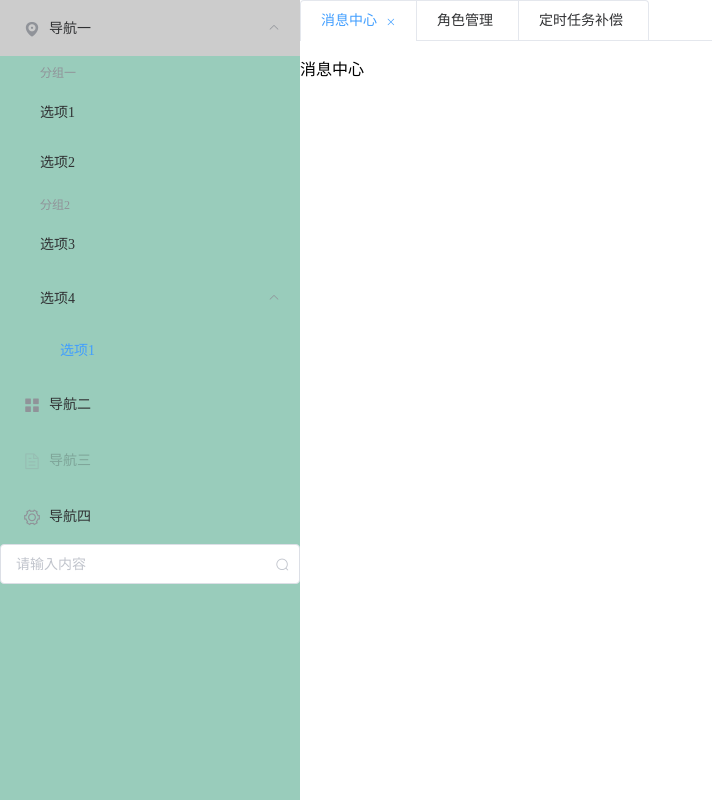
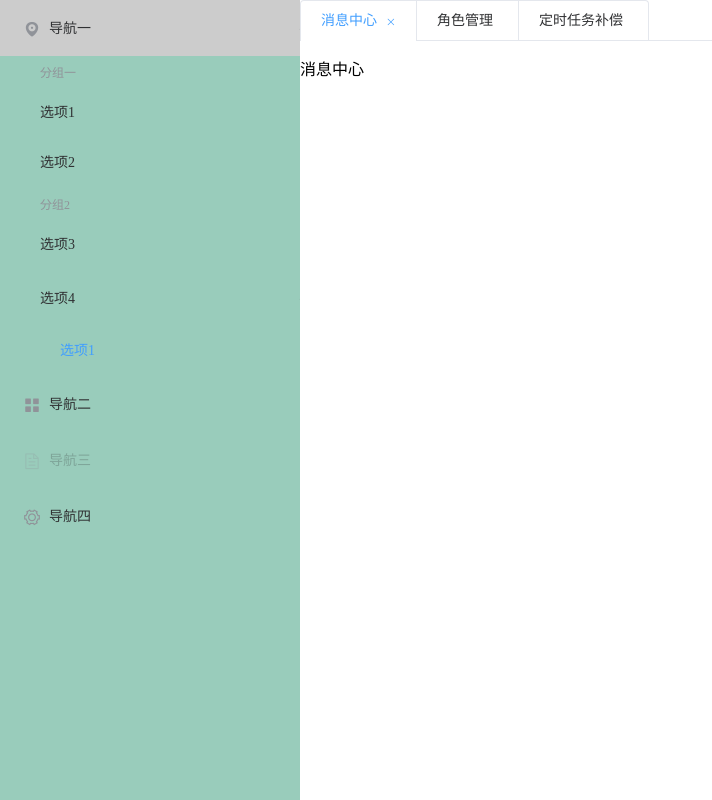
Before and after one commit to moumingtao/LYMG.OrbitVisualization, a Vue app in the folder LYMG.OrbitVisualization/wwwroot/: page /#/Home in a window 1280 px wide. Shown: the whole page, without its empty margins (0-712 px from the left). Built offline with nearby package versions, Linux system fonts and the light colour scheme; what @jiaminghi/data-view would draw is missing.

Commit message:
美化菜单栏滚动条样式

```diff
--- a/LYMG.OrbitVisualization/wwwroot/src/views/Home.vue
+++ b/LYMG.OrbitVisualization/wwwroot/src/views/Home.vue
@@ -1,6 +1,7 @@
 <template>
     <el-container>
         <el-aside>
+            <el-scrollbar style="height: 100vh" wrap-class="scrollbar-wrapper">
                 <el-menu default-active="1-4-1" background-color="initial">
                     <el-submenu index="1">
                         <template slot="title">
@@ -33,9 +34,10 @@
                         <span slot="title">导航四</span>
                     </el-menu-item>
                 </el-menu>
-            <el-autocomplete placeholder="请输入内容" style="width:100%;">
+            </el-scrollbar>
+            <!--<el-autocomplete placeholder="请输入内容" style="width:100%;">
                 <i class="el-icon-search el-input__icon" slot="suffix"></i>
-            </el-autocomplete>
+            </el-autocomplete>-->
         </el-aside>
         <el-main>
             <el-tabs type="card" closable>
@@ -54,3 +56,10 @@
     .el-container{height:100vh;}
     .el-main{padding:0;}
 </style>
+<style>
+    .el-scrollbar__wrap {
+        overflow: scroll;
+        width: 110%;
+        height: 120%;
+    }
+</style>
```
Lines whose indentation alone changed are shown as unchanged.
